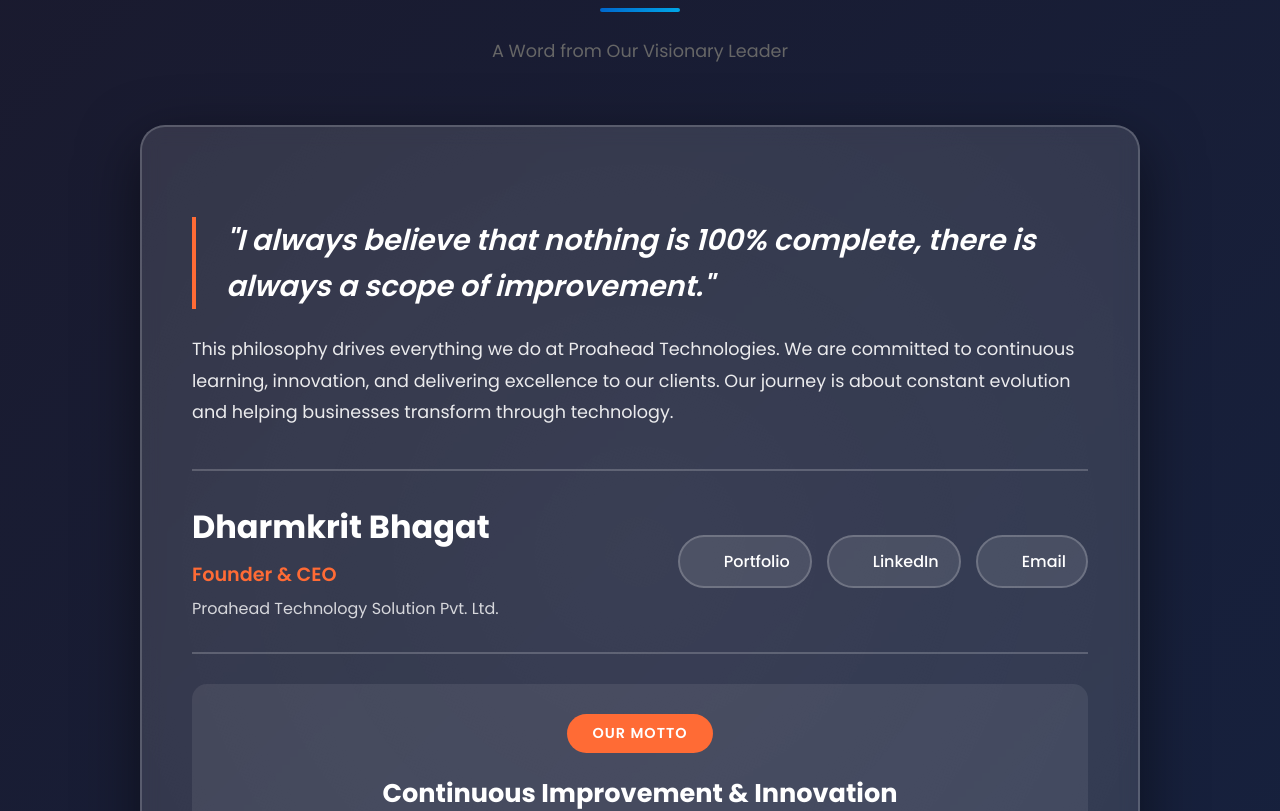
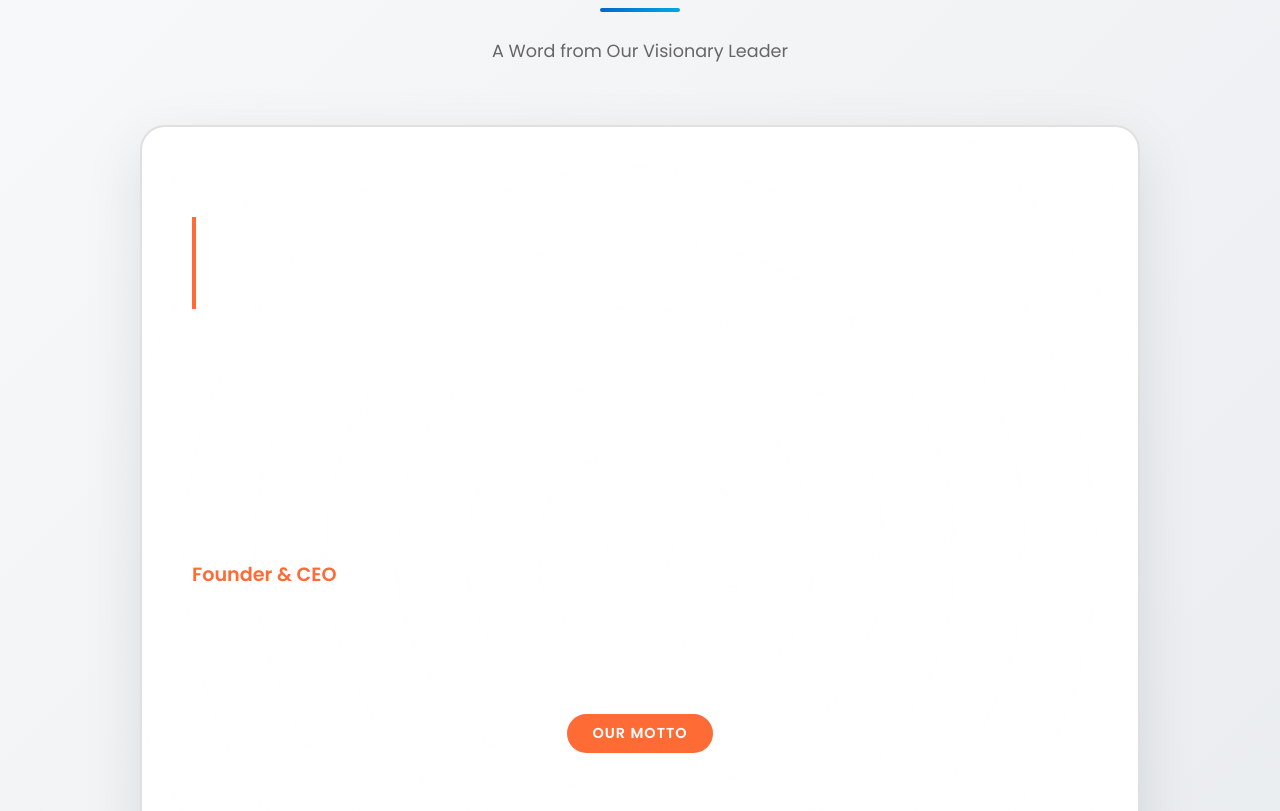
Before and after one commit to Palenzo/ProaheadTech, a React (Create React App) app: page / in a window 1280 px wide. Shown: the part 8220-9031 px from the top of the page. Built offline with nearby package versions, Linux system fonts and the light colour scheme; some icons are missing; the HTML template or start-up script is replaced by a standard one.

Commit message:
added Logos2

```diff
--- a/src/components/FounderMessage/FounderMessage.css
+++ b/src/components/FounderMessage/FounderMessage.css
@@ -1,14 +1,15 @@
 .founder-message {
   background: linear-gradient(135deg, #1a1a2e 0%, #16213e 100%);
   color: #ffffff;
-  transition: background 0.3s ease;
+  transition: background 0.3s ease, color 0.3s ease;
   position: relative;
   isolation: isolate;
 }
 
-/* Ensure visibility in light theme */
+/* Light theme - white background */
 [data-theme='light'] .founder-message {
-  background: linear-gradient(135deg, #1a1a2e 0%, #16213e 100%);
+  background: linear-gradient(135deg, #f8f9fa 0%, #e9ecef 100%);
+  color: var(--dark-color);
 }
 
 .founder-content {
@@ -28,11 +29,11 @@
   transition: all 0.3s ease;
 }
 
-/* Enhanced visibility for light theme */
+/* Light theme card styling */
 [data-theme='light'] .founder-card {
-  background: rgba(255, 255, 255, 0.1);
-  border: 2px solid rgba(255, 255, 255, 0.2);
-  box-shadow: 0 20px 60px rgba(0, 0, 0, 0.5);
+  background: #ffffff;
+  border: 2px solid #e0e0e0;
+  box-shadow: 0 20px 60px rgba(0, 0, 0, 0.1);
 }
 
 .founder-card::before {
```
